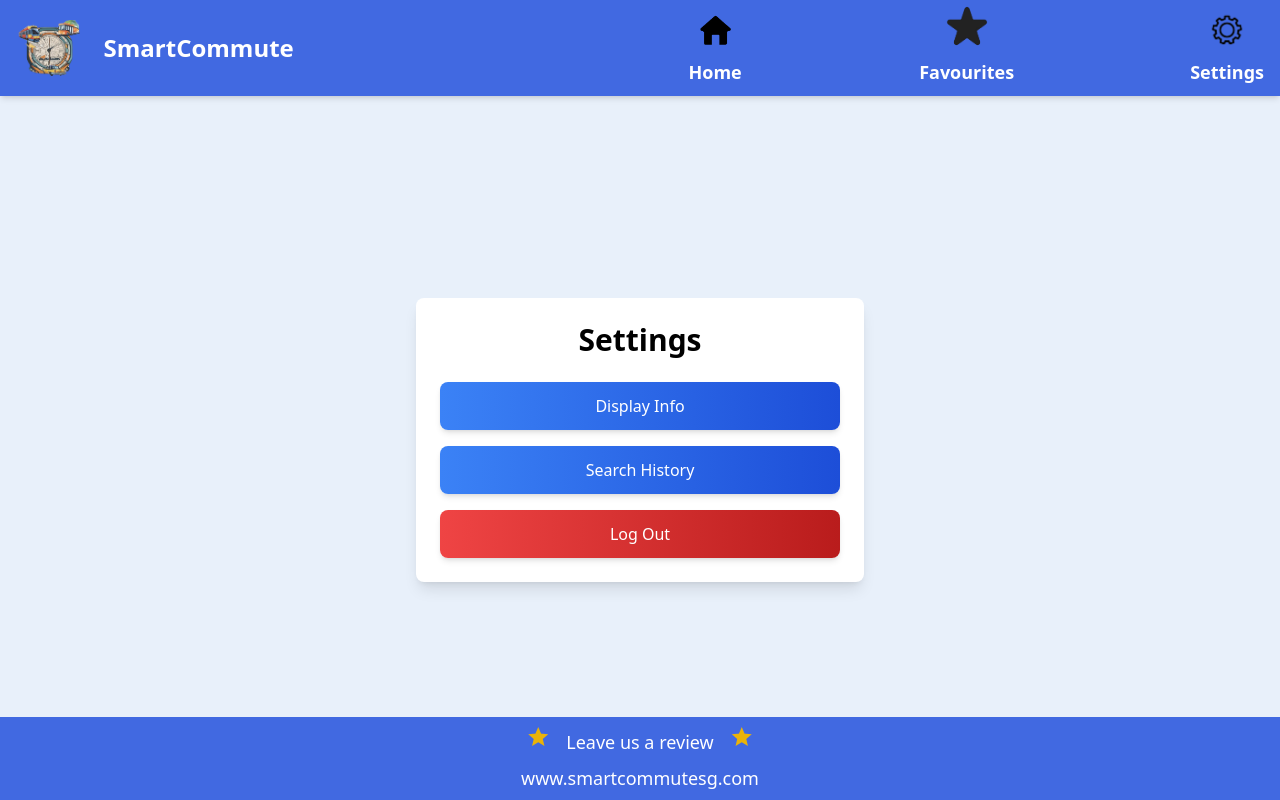
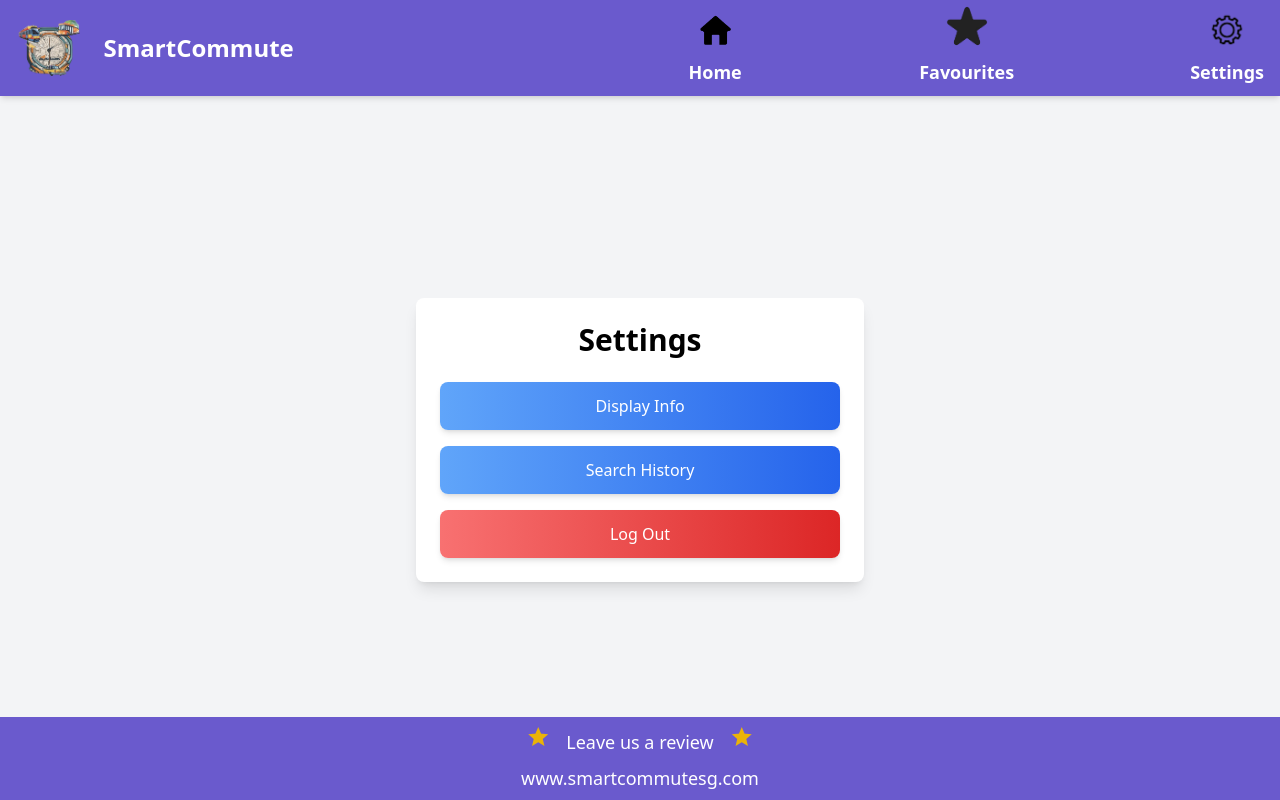
Before and after one commit to KeeLekHeng/SC2006_SmartCommute, a React (Create React App) app in the folder frontend/: page /settings in a window 1280 px wide. Built offline with nearby package versions, Linux system fonts and the light colour scheme.

Commit message:
final touches

```diff
--- a/frontend/src/context/UserContext.js
+++ b/frontend/src/context/UserContext.js
@@ -51,6 +51,7 @@ import axios from 'axios';
 
 export const UserContext = createContext();
 
+
 export const UserProvider = ({ children }) => {
   // Initialize state with values from localStorage if available
   const [user, setUser] = useState(localStorage.getItem('username') || '');
--- a/frontend/src/pages/LandingPage.jsx
+++ b/frontend/src/pages/LandingPage.jsx
@@ -1,19 +1,41 @@
-import React from 'react';
-import { useNavigate } from 'react-router-dom';
+import { useNavigate, useLocation } from 'react-router-dom';
 import logo from '../assets/logo.png';
+import React, { useEffect, useState } from 'react';
+import Alert from '../components/Alert';
 
 const LandingPage = () => {
     const navigate = useNavigate();
+    const location = useLocation();
+    const [alert, setAlert] = useState({ show: false, message: '', type: '' });
+
+    useEffect(() => {
+        // Check for alert state passed via location
+        if (location.state && location.state.alert) {
+            setAlert(location.state.alert);
+
+            // Clear the alert after a few seconds
+            setTimeout(() => {
+                setAlert({ show: false });
+            }, 5000); // Adjust the timeout duration as needed
+        }
+    }, [location.state]);
 
     const handleGetStarted = () => {
         navigate('/gps'); // Navigate to the GPS page
     };
 
     return (
-        <div className="bg-gradient-to-r from-teal-400 to-teal-600 flex items-center justify-center h-screen">
+        <div className="bg-gradient-to-r from-teal-400 to-teal-600 flex items-center justify-center h-screen relative">
+            {/* Full-width Alert at the Top */}
+            {alert.show && (
+                <div className="fixed top-0 left-0 right-0 z-50">
+                    <Alert type={alert.type} message={alert.message} onClose={() => setAlert({ show: false })} />
+                </div>
+            )}
+
             <div className="w-11/12 max-w-lg bg-white shadow-lg rounded-lg p-6 mx-4 flex flex-col items-center">
                 <header className="flex flex-col items-center mb-6">
-                    <img src={logo} alt="logo" className="mb-4 h-40 -ml-0.5" /> {/* Adjusted with -ml-0.5 for 2px left shift */}
+                    <img src={logo} alt="logo" className="mb-4 h-40 -ml-0.5" />
                     <h1 className="text-teal-700 text-4xl font-bold text-center">SmartCommute</h1>
                 </header>
 
--- a/frontend/src/pages/SettingsPage.jsx
+++ b/frontend/src/pages/SettingsPage.jsx
@@ -1,14 +1,16 @@
-import React, { useContext } from "react";
+import React, { useState, useContext } from "react";
 import { useNavigate, Link } from "react-router-dom";
 import { UserContext } from '../context/UserContext';
 import settings from '../assets/setttings.png';
 import favourites from '../assets/fav.png';
 import home from '../assets/home.png';
 import Logo from '../assets/logo1.png';
+import Alert from '../components/Alert';
 
 const SettingsPage = () => {
     const navigate = useNavigate();
     const { logout } = useContext(UserContext);
+    const [alert, setAlert] = useState({ show: false, message: '', type: '' });
 
     const handleDisplayInfo = () => {
         navigate('/display');
@@ -20,14 +22,19 @@ const SettingsPage = () => {
 
     const handleLogout = () => {
         logout();
-        navigate('/');
+
+        localStorage.setItem('logoutSuccess', 'true');
+
+        navigate('/', {
+            state: { alert: { show: true, message: 'Logout successful!', type: 'success' } },
+        });
     };
 
     return (
-        <div className="flex flex-col h-screen" style={{ backgroundColor: '#E8F0FA' }}> {/* Light Blue Gray Background */}
+        <div className="flex flex-col h-screen" style={{ backgroundColor: '#F3F4F6' }}>
 
             {/* Header */}
-            <nav className="fixed h-24 top-0 left-0 right-0 bg-[#4169E1] text-white shadow-md z-40 transition-all duration-300"> {/* Royal Blue Header */}
+            <nav className="fixed h-24 top-0 left-0 right-0 bg-[#6A5ACD] text-white shadow-md z-40 transition-all duration-300">
                 <div className="flex items-center justify-between h-full px-4">
                     <div className="flex items-center">
                         <img src={Logo} alt="Logo" className="w-18 h-14 mr-6" />
@@ -65,19 +72,19 @@ const SettingsPage = () => {
                     <div className="space-y-4">
                         <button
                             onClick={handleDisplayInfo}
-                            className="p-3 bg-gradient-to-r from-blue-500 to-blue-700 text-white rounded-lg w-full flex items-center justify-center hover:from-blue-600 hover:to-blue-800 transition duration-300 shadow-md hover:shadow-lg mb-2"
+                            className="p-3 bg-gradient-to-r from-blue-400 to-blue-600 text-white rounded-lg w-full flex items-center justify-center hover:from-blue-500 hover:to-blue-700 transition duration-300 shadow-md hover:shadow-lg mb-2"
                         >
                             Display Info
                         </button>
                         <button
                             onClick={handleTravelHistory}
-                            className="p-3 bg-gradient-to-r from-blue-500 to-blue-700 text-white rounded-lg w-full flex items-center justify-center hover:from-blue-600 hover:to-blue-800 transition duration-300 shadow-md hover:shadow-lg mb-2"
+                            className="p-3 bg-gradient-to-r from-blue-400 to-blue-600 text-white rounded-lg w-full flex items-center justify-center hover:from-blue-500 hover:to-blue-700 transition duration-300 shadow-md hover:shadow-lg mb-2"
                         >
                             Search History
                         </button>
                         <button
                             onClick={handleLogout}
-                            className="p-3 bg-gradient-to-r from-red-500 to-red-700 text-white rounded-lg w-full flex items-center justify-center hover:from-red-600 hover:to-red-800 transition duration-300 shadow-md hover:shadow-lg"
+                            className="p-3 bg-gradient-to-r from-red-400 to-red-600 text-white rounded-lg w-full flex items-center justify-center hover:from-red-500 hover:to-red-700 transition duration-300 shadow-md hover:shadow-lg"
                         >
                             Log Out
                         </button>
@@ -85,8 +92,15 @@ const SettingsPage = () => {
                 </div>
             </div>
 
+            {/* Full-width Alert */}
+            {alert.show && (
+                <div className="fixed top-0 left-0 w-full z-50 flex justify-center mt-6">
+                    <Alert type={alert.type} message={alert.message} onClose={() => setAlert({ show: false })} />
+                </div>
+            )}
+
             {/* Footer */}
-            <footer className="bg-[#4169E1] text-center text-lg text-white py-2 fixed bottom-0 w-full z-30"> {/* Royal Blue Footer */}
+            <footer className="bg-[#6A5ACD] text-center text-lg text-white py-2 fixed bottom-0 w-full z-30">
                 <Link to="/review" className="hover:underline mb-1 text-white">
                     <i className="material-icons text-yellow-500 mr-4">star</i>
                     Leave us a review
@@ -94,7 +108,6 @@ const SettingsPage = () => {
                 </Link>
                 <span className="block mt-2 text-white"> www.smartcommutesg.com</span>
             </footer>
-
         </div>
     );
 };
```
